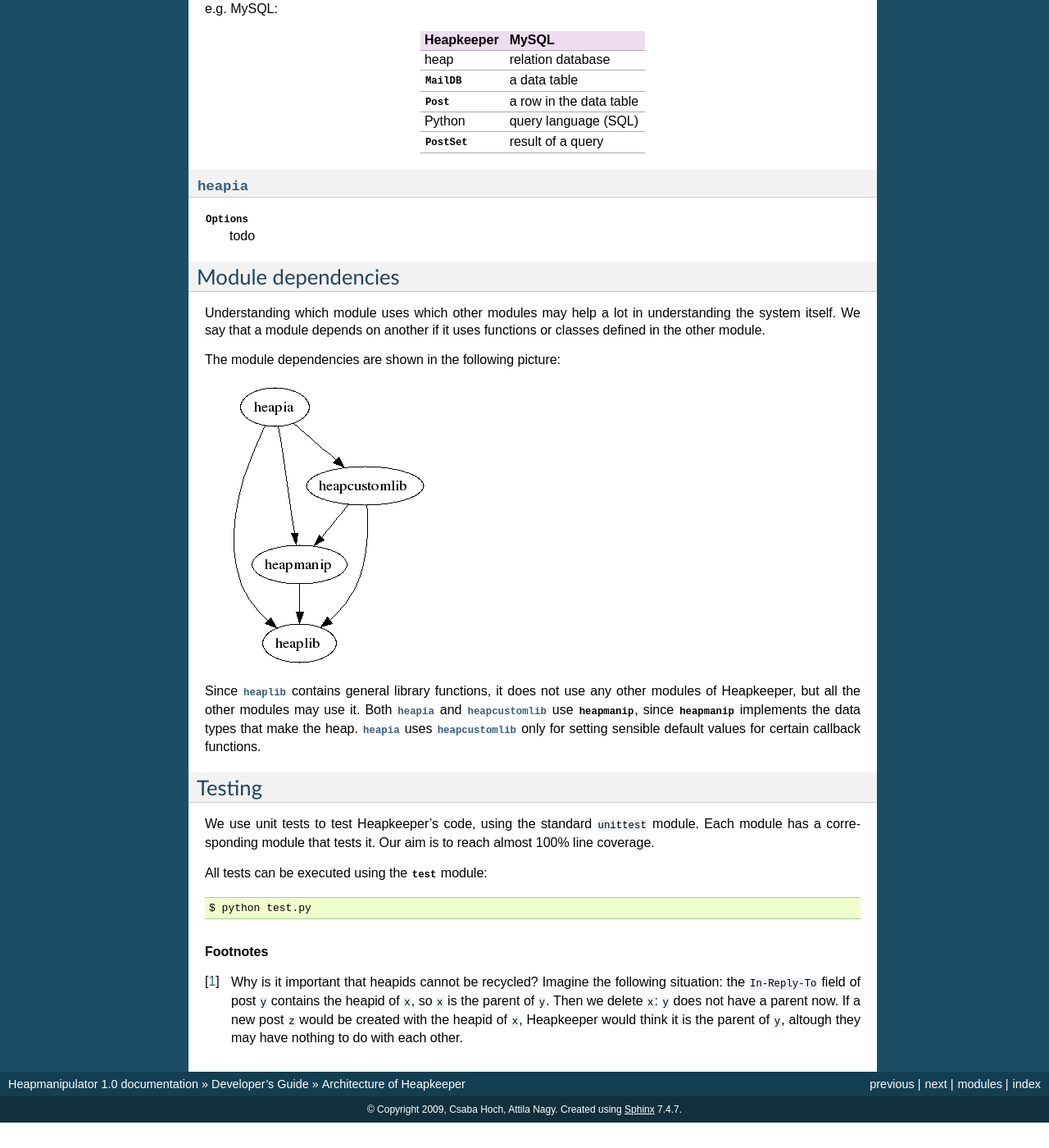
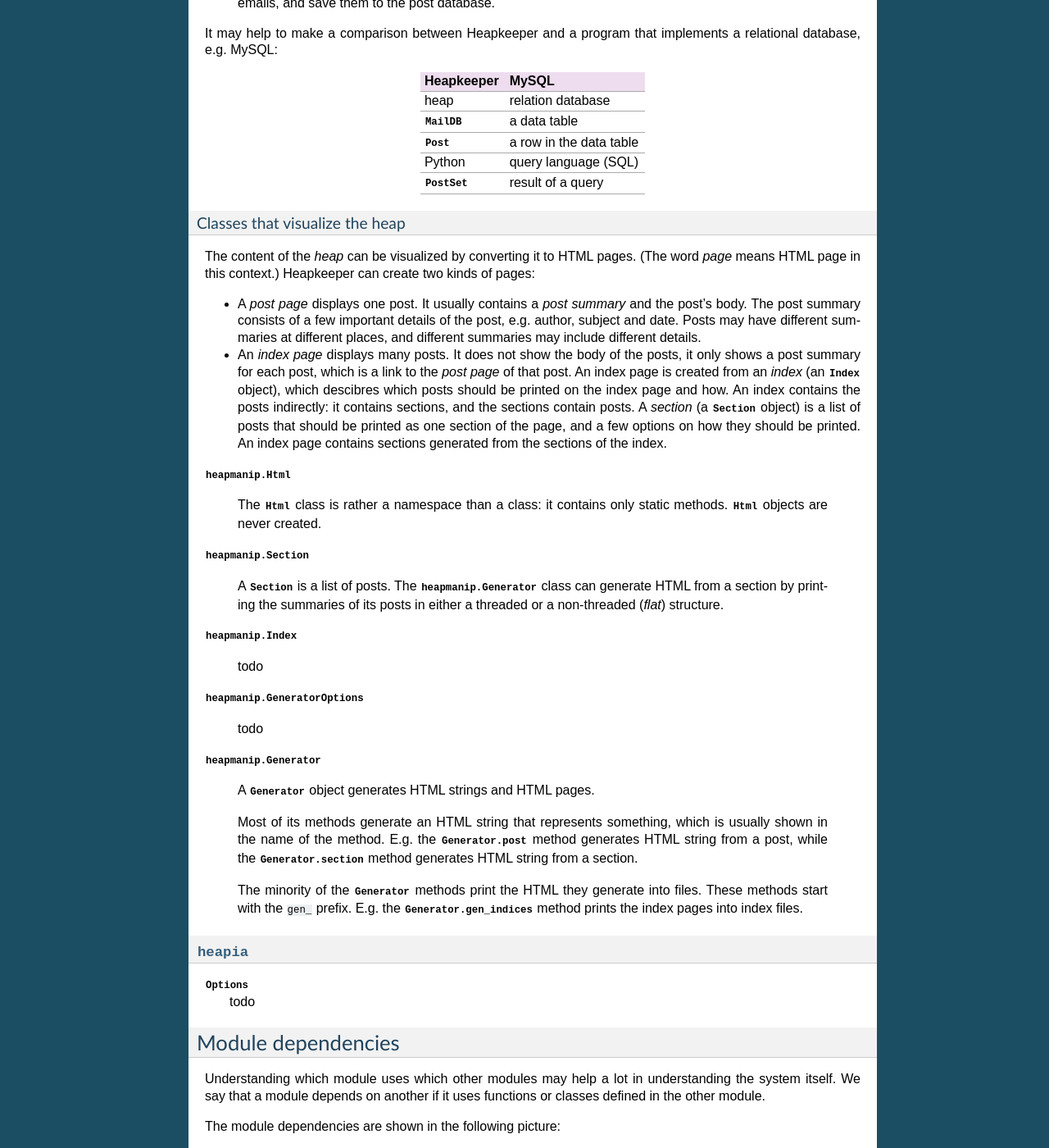
Before and after one commit to hcs42/heapkeeper-old, a Sphinx documentation site: the page built from doc/architecture.rst, in a window 1280 px wide and 1400 px high, scrolled down 2887 px. Shown: the whole window at 82% size. Built offline with Sphinx 7.4.7, drawn with Linux system fonts in a browser that asks for light colours; before the commit the page ends 4256 px from its top, so only the background shows below that; some of the changed text lies outside the part shown.

Commit message:
Doc/Arch: heapmanip.Generator added
An introduction to the "classes that visualize the heap" has been added.
Some documentation about Html, Section and Generator has been added.

```diff
--- a/doc/architecture.rst
+++ b/doc/architecture.rst
@@ -60,8 +60,11 @@ written after their name in parens.
 ^^^^^^^^^^^^^^^^^^^^^^^^^^
 
 The main concept of Heapkeeper is the *heap*. The *heap* is an abstract data
-structure that consists of *posts*. The *heap* data structure is implemented in
-the :mod:`heapmanip` module.
+structure that consists of *posts*. The *heap* data structure and its
+visualization in HTML is implemented in the :mod:`heapmanip` module.
+
+Classes that implement and manipulate the heap
+""""""""""""""""""""""""""""""""""""""""""""""
 
 Heapkeeper stores the *heap* on the disk. Each post is stored in a *post file*.
 When Heapkeeper runs, the *heap* on the disk is read and the *heap* is stored
@@ -72,7 +75,7 @@ re-written into its post file, and re-read from its post file. A post is
 usually created from an email in the first place, but later it may be modified
 in the *heap*.
 
-:class:`Post <heapmanip.Post>`
+:class:`heapmanip.Post`
 
     A :class:`Post <heapmanip.Post>` object (called a *post object*) represents
     a post.
@@ -134,7 +137,7 @@ in the *heap*.
     that should be processed by Heapkeeper (e.g. ``<<<!delpost>>>``, which
     means that the current post should be deleted).
 
-:class:`MailDB <heapmanip.MailDB>` (*PostDB*)
+:class:`heapmanip.MailDB` (*PostDB*)
 
     A :class:`MailDB <heapmanip.MailDB>` object (called a *post database*)
     represents the *heap* in the memory. It stores the post object of all
@@ -160,7 +163,7 @@ in the *heap*.
 
     todo
 
-:class:`Server <heapmanip.Server>` (*EmailDownloader*)
+:class:`heapmanip.Server` (*EmailDownloader*)
 
     A :class:`Server <heapmanip.Server>` object can connect to an IMAP server,
     download new emails, create new posts based on the emails, and save them to
@@ -182,6 +185,66 @@ that implements a relational database, e.g. MySQL:
 +--------------------------------------+-------------------------+
 | :class:`PostSet <heapmanip.PostSet>` | result of a query       |
 +--------------------------------------+-------------------------+
+
+Classes that visualize the heap
+"""""""""""""""""""""""""""""""
+
+The content of the *heap* can be visualized by converting it to HTML pages.
+(The word *page* means HTML page in this context.) Heapkeeper can create two
+kinds of pages:
+
+* A *post page* displays one post. It usually contains a *post summary* and the
+  post's body. The post summary consists of a few important details of the
+  post, e.g. author, subject and date. Posts may have different summaries at
+  different places, and different summaries may include different details.
+* An *index page* displays many posts. It does not show the body of the
+  posts, it only shows a post summary for each post, which is a link to the
+  *post page* of that post. An index page is created from an *index* (an
+  :class:`Index <heapmanip.Index>` object), which descibres which posts should
+  be printed on the index page and how. An index contains the posts indirectly:
+  it contains sections, and the sections contain posts. A *section* (a
+  :class:`Section <heapmanip.Section>` object) is a list of posts that should
+  be printed as one section of the page, and a few options on how they should
+  be printed. An index page contains sections generated from the sections of
+  the index.
+
+:class:`heapmanip.Html`
+
+    The :class:`Html <heapmanip.Html>` class is rather a namespace than a
+    class: it contains only static methods. :class:`Html <heapmanip.Html>`
+    objects are never created.
+
+:class:`heapmanip.Section`
+
+    A :class:`Section <heapmanip.Section>` is a list of posts. The
+    :class:`heapmanip.Generator` class can generate HTML from a section by
+    printing the summaries of its posts in either a threaded or a non-threaded
+    (*flat*) structure.
+
+:class:`heapmanip.Index`
+
+    todo
+
+:class:`heapmanip.GeneratorOptions`
+
+    todo
+
+:class:`heapmanip.Generator`
+
+    A :class:`Generator <heapmanip.Generator>` object generates HTML strings
+    and HTML pages.
+
+    Most of its methods generate an HTML string that represents something,
+    which is usually shown in the name of the method. E.g. the
+    :func:`Generator.post <heapmanip.Generator.post>` method generates HTML
+    string from a post, while the :func:`Generator.section
+    <heapmanip.Generator.section>` method generates HTML string from a section.
+
+    The minority of the :class:`Generator <heapmanip.Generator>` methods print
+    the HTML they generate into files. These methods start with the ``gen_``
+    prefix. E.g. the :func:`Generator.gen_indices
+    <heapmanip.Generator.gen_indices>` method prints the index pages into index
+    files.
 
 :mod:`heapia`
 ^^^^^^^^^^^^^
--- a/doc/heapmanip_explained.rst
+++ b/doc/heapmanip_explained.rst
@@ -64,7 +64,7 @@ documented in MailDB's docstring. (Here too, maybe in more detail.)
 It is important to keep in mind that MailDB takes a lazy approach on
 handling these members. If they are needed, and they are not there
 (i.e. their value is None), they are produced, but no sooner.
-See the :ref:`patterns_lazy_data_calculation` for the design pattern.
+See the :ref:`lazy_data_calculation_pattern` for the design pattern.
 
 _posts is the first of these cached data structures. It gets generated
 by _recalc_posts(), and cleared by touch(), of course. _recalc_posts()
--- a/doc/patterns.rst
+++ b/doc/patterns.rst
@@ -3,6 +3,8 @@ Patterns
 
 This file contains design patterns and code patterns that are used in the Heap
 system.
+
+.. _creating_a_long_string_pattern:
 
 Creating a long string
 ----------------------
@@ -130,6 +132,8 @@ Used in
 
    * :class:`heapmanip.MailDB`
 
+.. _options_pattern:
+
 Options
 -------
 
--- a/heapmanip.py
+++ b/heapmanip.py
@@ -1786,7 +1786,11 @@ class Generator(object):
 
     **Attributes:**
 
-    * *_maildb* (``MailDB``) -- The mail database.
+    - *_maildb* (``MailDB``) -- The mail database.
+
+    **Used patterns:**
+
+    - :ref:`creating_a_long_string_pattern`
     """
 
     def __init__(self, maildb):
```
Also changed, not shown: other parts of doc/patterns.rst (+1 -1 lines).
